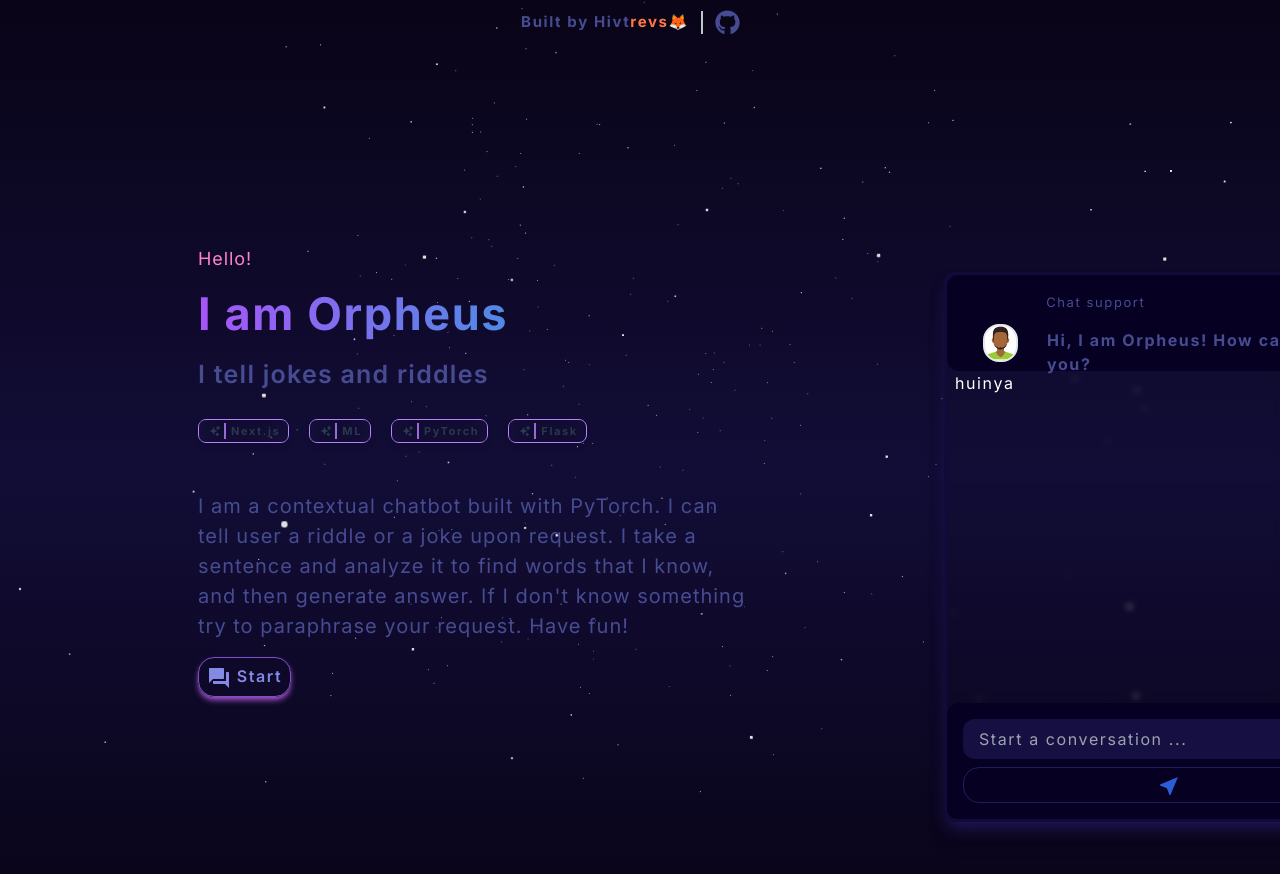
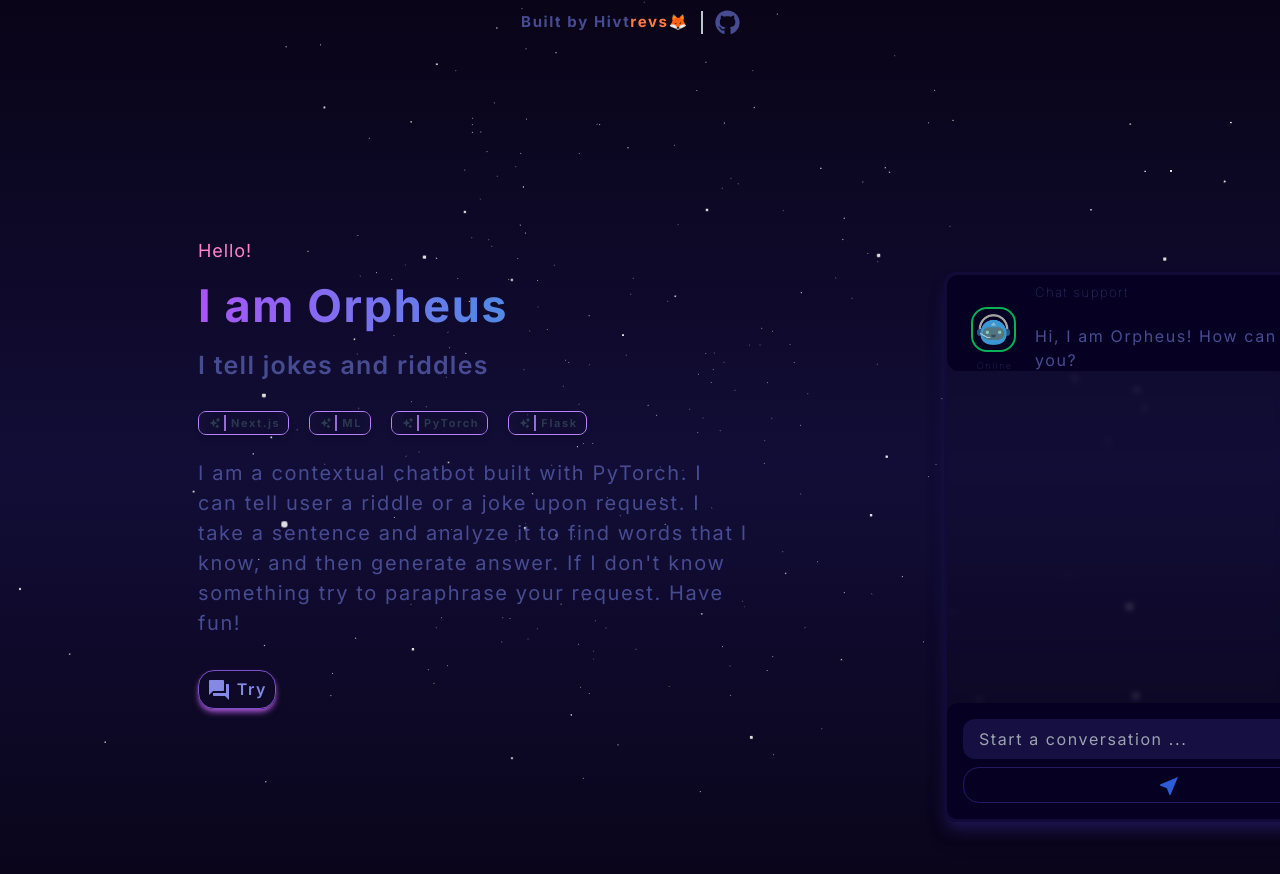
Before and after one commit to Hvitrevs/bot-react, a Next.js app: page / in a window 1280 px wide. Shown: the top 874 px of the page. Built offline with nearby package versions, Linux system fonts and the light colour scheme.

Commit message:
ui for form

```diff
--- a/app/components/Chatbot.tsx
+++ b/app/components/Chatbot.tsx
@@ -7,26 +7,30 @@ const Chatbot = () => {
   return (
     <div className='w-[450px] shadow-xl flex'>
       <div className='bg-[#0a0627]/05 backdrop-blur-[3px] z-20 border-[3px] shadow-lg shadow-[#1f1652] border-[#120b39] rounded-xl  xxs:w-[250px] xs:w-[350px] md:w-[450px] md:h-[550px] xs:h-[25rem] flex flex-col'>
-        <div className='h-[6rem] w-full bg-[#060122] flex flex-col px-4 py-4 rounded-xl '>
-          <span className='flex md:text-[13px] xs:text-[12px] xxs:text-[10px] mt-[0.1rem] ml-[5.2rem]'>
+        <div className='h-[6rem] w-full bg-[#060122] flex flex-col px-4 py-2 rounded-xl '>
+          <span className='flex md:text-[13px] xs:text-[12px] xxs:text-[10px] font-thin ml-[4.5rem]'>
             Chat support
           </span>
-          <div className='px-5 pb-6 mt-2 gap-4 p-1'>
+          <div className='px-2 pb-6 gap-4 p-1'>
             <Image
-              className="bg-white rounded-2xl border-[2px]"
+              className=" p-1 rounded-2xl border-[2px]  border-[#05b356]"
               src="/avatar.png"
               alt="image"
-              height={35}
-              width={35}
+              height={45}
+              width={45}
             />
-            <span className='flex justify-center mt-[-2.1rem] ml-[4rem] font-bold md:text-[16px] xs:text-[14px] xxs:text-[12px]'>
+            <p className='text-[9px] mt-[7px] ml-[6px] font-thin'>
+              Online
+            </p>
+            <span className='flex justify-center mt-[-3rem] ml-[4rem] font-normal md:text-[16px] xs:text-[14px] xxs:text-[12px]'>
               Hi, I am Orpheus! How can I help you?
             </span>
           </div>
         </div>
+        <div className='flex bg-none h-full flex-col z-[30]'>
+            <div className='text-white ml-2'>
 
-        <div className='flex bg-none h-full flex-col z-[30]'>
-            <div className='text-white ml-2'>huinya</div>
+            </div>
         </div>
 
         <div className=' flex bg-[#060122] flex flex-col px-4 py-4 rounded-xl '>
--- a/app/components/HeroFirst.tsx
+++ b/app/components/HeroFirst.tsx
@@ -15,7 +15,7 @@ const HeroFirst = () => {
       <div className='flex items-center flex-wrap'>
         <div className='xxs:mt-8 md:mt-[1rem] xxs:pr-4 xxs:pl-2 md:pl-20 2xl:pl-6 xl:pl-20 xs:ml-[2rem]  md:pb-1 flex flex-col gap-2 z-[50] max-w-[1050px] '>
           <Header />
-            <div className='md:h-6 md:mt-2 mb-7 flex md:gap-5 justify-start text-start  xs:gap-[3px] xs:h-4  xs:mt-2 xxs:mt-2 xxs:h-4 xxs:gap-[2px] '>
+            <div className='md:h-6 md:mt-2 mb-4  flex md:gap-5 justify-start text-start  xs:gap-[3px] xs:h-4  xs:mt-2 xxs:mt-2 xxs:h-4 xxs:gap-[2px] '>
               <Widgets
                   title={'Next.js'}
                   icon={<SparklesIcon />}
@@ -33,14 +33,14 @@ const HeroFirst = () => {
                   icon={<SparklesIcon />}
               />
             </div>
-          <div className='mt-[10px] rounded-lg md:pr-5 py-1 bg-none'>
-            <div className='flex gap-2 mb-2 flex md:gap-5 justify-start text-start'>
+          <div className='mt-[5px] rounded-lg md:pr-5 bg-none'>
+            <div className='flex gap-2 mb-1 flex md:gap-5 justify-start text-start'>
             </div>
-            <p className=' md:text-[20px] xxs:text-[13px] tracking-[.05em] font-normal dark:text-[#bac8e6] xl:max-w-[550px]'>
+            <p className=' md:text-[20px] mb-4 xxs:text-[13px] tracking-[.08em] font-normal dark:text-[#bac8e6] xl:max-w-[550px]'>
             I am a contextual chatbot built with PyTorch. I can tell user a riddle or a joke upon request. I take a sentence and analyze it to find words that I know, and then generate answer. If I don't know something try to paraphrase your request. Have fun!
             </p>
-            <button className='mt-4 px-2 p-1.5 bg-transparent border-[1px] border-[#7b51c7] text-[#8489e4] font-semibold rounded-2xl hover:bg-[#291f84] shadow-md shadow-[#9e51c7] hover:text-[#3aa4f0]'>
-              <QuestionAnswer /> Start
+            <button className='mt-4 px-2 p-1.5 bg-transparent border-[1px] border-[#7b51c7] text-[#8489e4] font-semibold rounded-2xl hover:bg-[#240f4b] shadow-md shadow-[#9e51c7] hover:text-[#99d4ff]'>
+              <QuestionAnswer /> Try
             </button>
           </div>
           </div>
```
Also changed, not shown: public/avatar.png.
